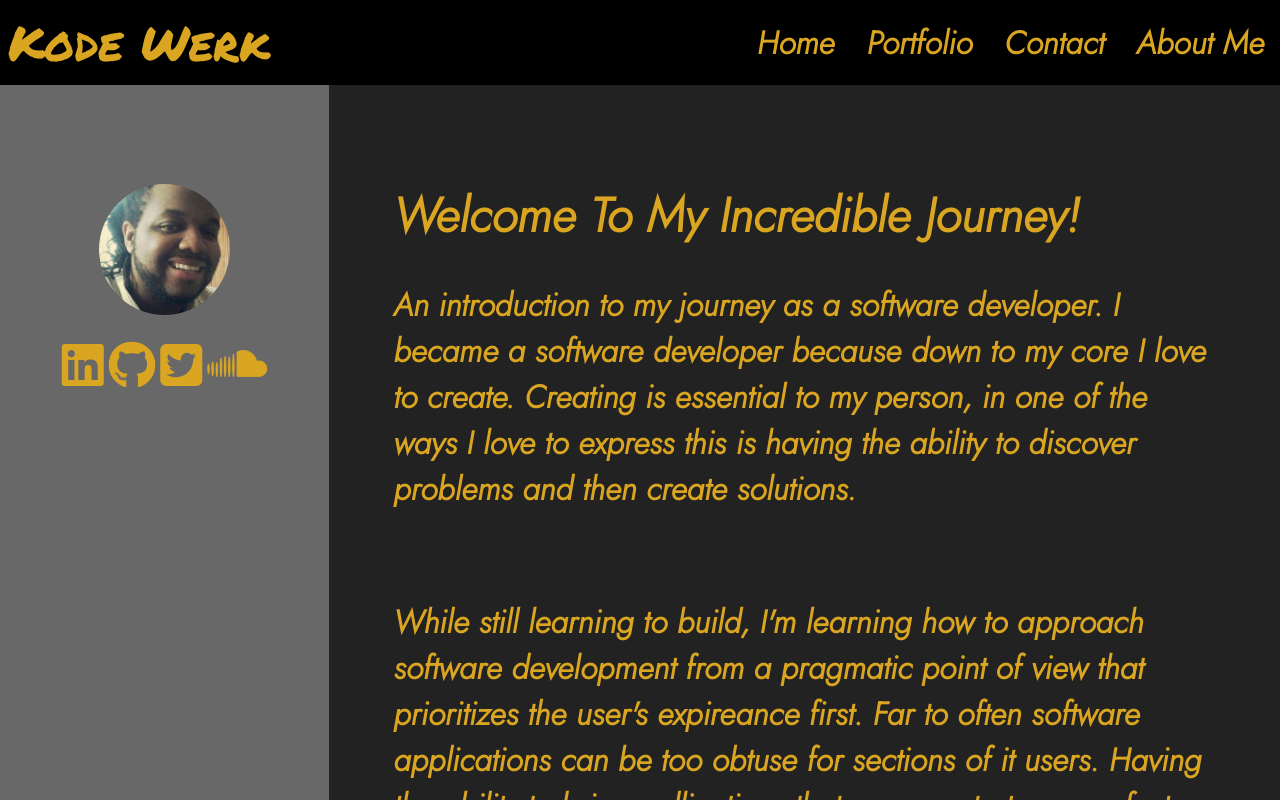
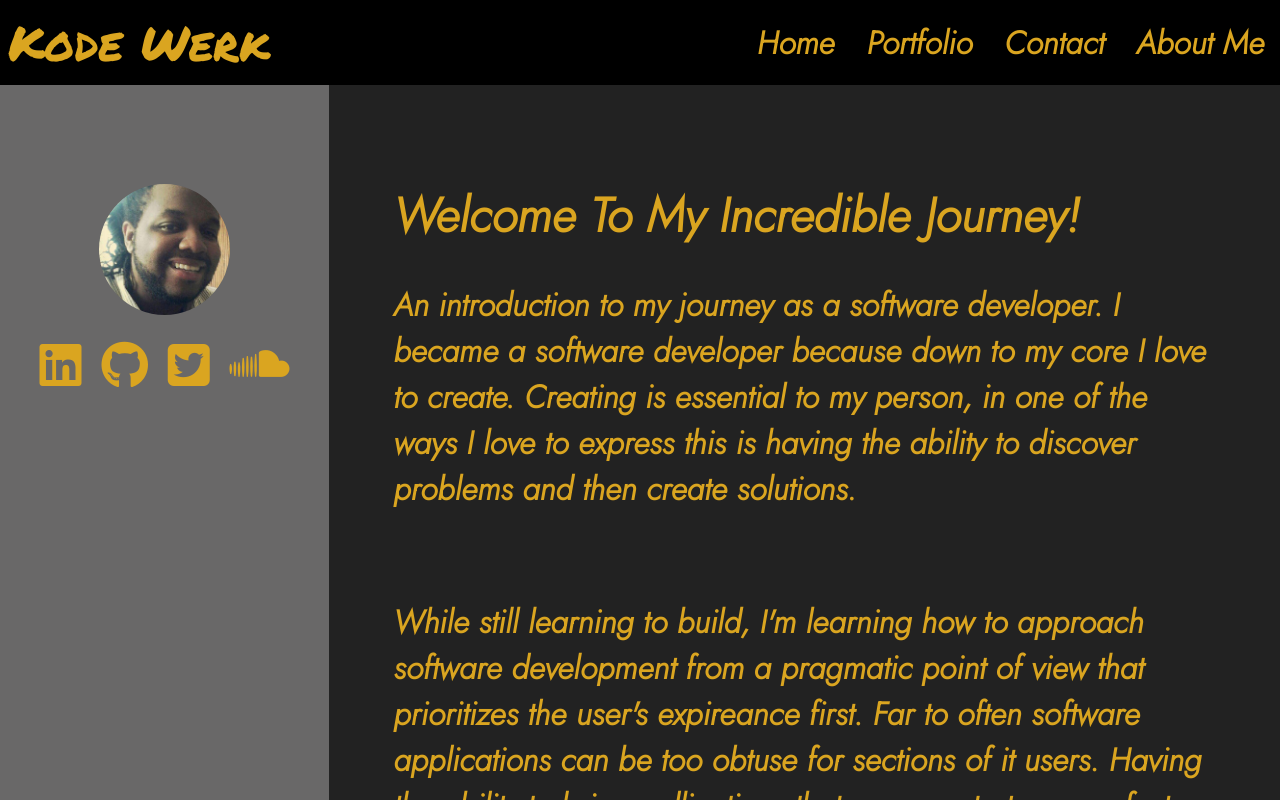
Before and after one commit to brandonawilliams1/portfolio, a plain HTML site: page index.html in a window 1280 px wide. Drawn offline with Linux system fonts and the light colour scheme; a web font is replaced by a local one.

Commit message:
css change on margin on Slinks

```diff
--- a/assets/css/styles.css
+++ b/assets/css/styles.css
@@ -204,7 +204,7 @@ border-radius: 50%;
 .social-links {
 display: flex;
 justify-content: space-around;
-margin: 18%;
+margin: 9%;
 margin-top: 5%;
 font-size: 50%;
 }
```
